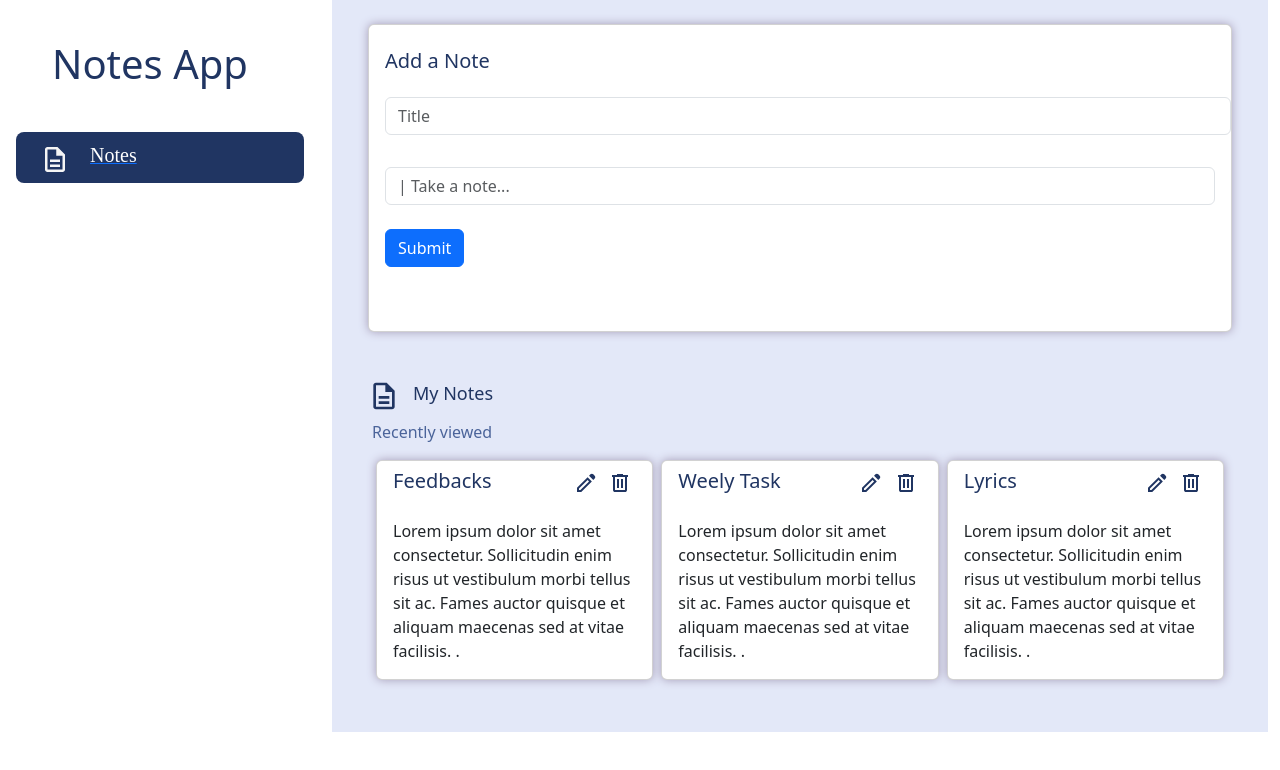
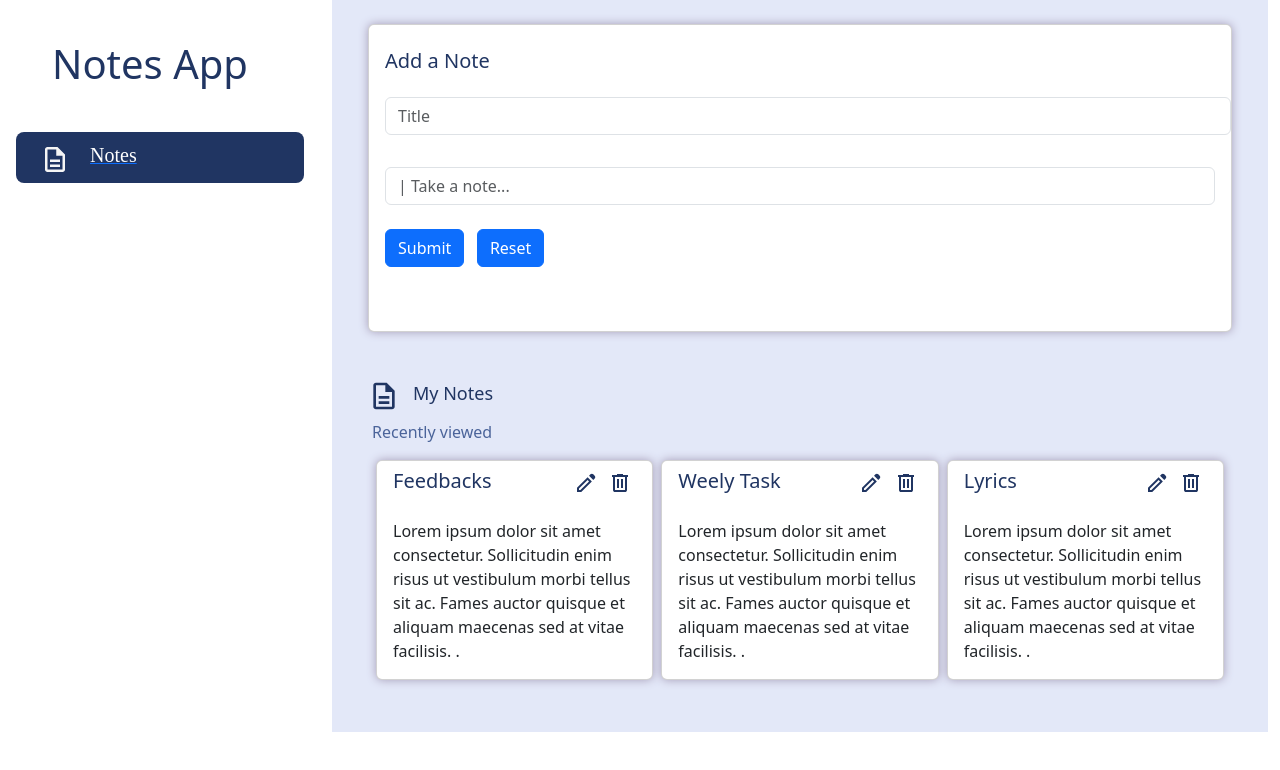
Before and after one commit to SumaiyaBanu15/task-project-2, a React (Vite) app: page /content in a window 1280 px wide. Shown: the top 770 px of the page. Built offline with nearby package versions, Linux system fonts and the light colour scheme; a web font is replaced by a local one.

Commit message:
Form_Reset

```diff
--- a/src/components/Cards.jsx
+++ b/src/components/Cards.jsx
@@ -30,7 +30,7 @@ const getData =(index)=>{
   let newValues = {...initialValue}
   newValues.title = data[index].title
   newValues.body = data[index].body
-  console.log(newValues)
+  // console.log(newValues)
   setInitialValue(newValues)
 }
 
--- a/src/components/Content.jsx
+++ b/src/components/Content.jsx
@@ -1,4 +1,4 @@
-import React,{ useContext } from 'react'
+import React,{ useContext, useEffect, useState } from 'react'
 import { UserDataContext } from './context/UserContext'
 import Card from 'react-bootstrap/Card';
 import Container from "react-bootstrap/Container";
@@ -20,8 +20,7 @@ function Content() {
     let newData = [...data]
     newData.splice(index,1)
     setData(newData)
-
-}
+  }
 
   const UserSchema = Yup.object().shape({
     title:Yup.string().required("Title is Required"),
@@ -34,8 +33,11 @@ function Content() {
     <Row>
       <Col>
       <Card className='cards'>
-        <Card.Title className='p-3 mt-2' style={{color:'#203562'}}> Add a Note </Card.Title>
-        <Formik initialValues={{
+        <Card.Title className='p-3 mt-2' style={{color:'#203562'}}>
+          {" "}
+          Add a Note{" "} </Card.Title>
+        <Formik
+        initialValues={{
           title:'',
           body:''
         }}
@@ -43,9 +45,9 @@ function Content() {
         onSubmit={(values)=>{
           let newArray = [...data]
           newArray.push(values)
-          setData(newArray)
-
-        }}>
+          setData(newArray);
+        }}
+        >
 
         {({ errors,touched,handleBlur,handleSubmit,handleChange})=>(
         <Form onSubmit={handleSubmit}>
@@ -63,7 +65,11 @@ function Content() {
         <br />
           <Button variant="primary" type='submit'>
           Submit
-        </Button>
+         </Button>
+        &nbsp; &nbsp;
+          <Button variant="primary" type='reset'>
+          Reset
+          </Button>
         </Card.Body>
         </Form.Group>
           </Form>
```
Also changed, not shown: 1 other file (tests, documents, lock files or other folders).
